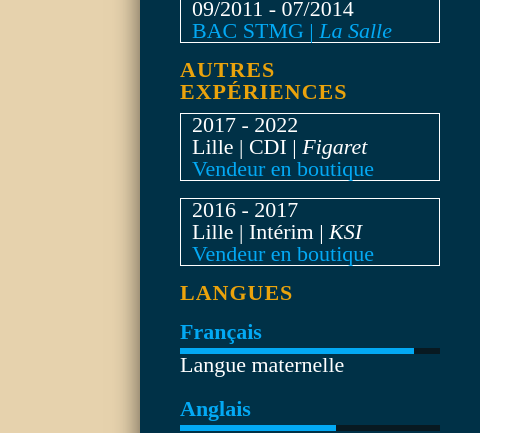
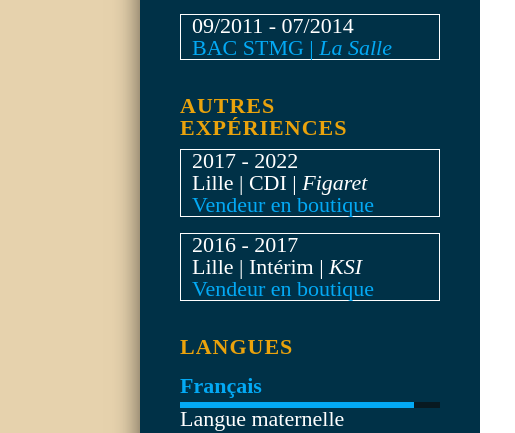
Before and after one commit to ThibautRaimond/CV-Thibaut-Raimond, a plain HTML site: page index.html in a window 1280 px wide. Shown: the part 496-929 px from the top of the page, 0-515 px from the left. Drawn offline with Linux system fonts and the light colour scheme.

Commit message:
marginUpdate

```diff
--- a/index.html
+++ b/index.html
@@ -50,7 +50,7 @@
 
       <!-- -------- AUTRES Métiers --------- -->
 
-      <h3 class="leftSection__title">Autres EXPÉRIENCES</h3>
+      <h3 class="leftSection__title ">Autres EXPÉRIENCES</h3>
 
       <div class="leftSection__otherJobsContainer">
         <h5 class="">2017 - 2022</h5>
@@ -231,14 +231,9 @@
                 <h2 class="rightSection__title" id="formaAndXP">EXPÉRIENCES ET FORMATIONS EN DEVELOPPEMENT web</h2>
               </div>
 
-
-
               <div class="box">
                 <h5 class="placeDate">19/08/2022 Diplomé Développeur Web & Mobile FullStack </h5>
                 <h4 class="organisme">Niveau RNCP niveau 5 | Bac +2</h4>
-                <p>
-
-                </p>
               </div>
 
               <!-- - O'CLOCK - -->
--- a/styles.css
+++ b/styles.css
@@ -60,12 +60,16 @@ body {
 }
 
 .leftSection__title {
-  margin: 32px 0px 10px 0px;
+  margin: 50px 0px 10px 0px;
   color: #eaa30c;
   text-transform: uppercase;
   font-size: 22px;
   font-weight: 700;
   letter-spacing: 1px;
+}
+
+.leftSection__languages{
+	margin-top: 50px;
 }
 
 /* ----- PHOTO ----- */
@@ -91,7 +95,7 @@ body {
 
 /* ------- Other formations and job ------- */
 .otherFormations{
-
+  margin-top: 1.75em;
 }
 
 .job, .formation {
@@ -111,6 +115,7 @@ body {
 /* ------- Languages ------- */
 #languagesTitle {
   margin-bottom: 0.75em;
+  margin-top: 0.75em;
 }
 .languageTitle {
   color: #03a9f4;
@@ -272,7 +277,10 @@ body {
     box-shadow: 0 15px 25px rgb(0 0 0 / 60%);
   }
   .leftSection__title {
-    margin: 15px 0px 10px 0px;
+    margin: 35px 0px 10px 0px;
+  }
+  .leftSection__languages{
+	margin-top: 35px;
   }
   .zone__array, .rightSection_profilPro, .rightSection__skills {
     margin-bottom: 1.5em;
```
